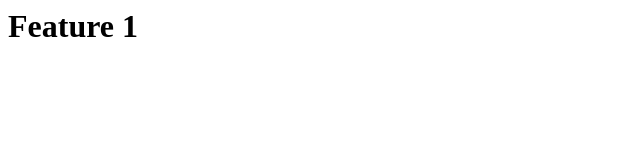
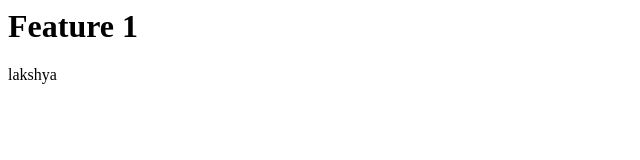
Before and after one commit to lakshya-yadav9/Practice, a plain HTML site: page index.html in a window 1280 px wide. Shown: the full height of the page, 0-640 px from the left. Drawn offline with Linux system fonts and the light colour scheme.

Commit message:
add name lakshya

```diff
--- a/index.html
+++ b/index.html
@@ -1,2 +1,2 @@
 <h1>Feature 1</h1>
-<p></p>
+<p>lakshya</p>
```
